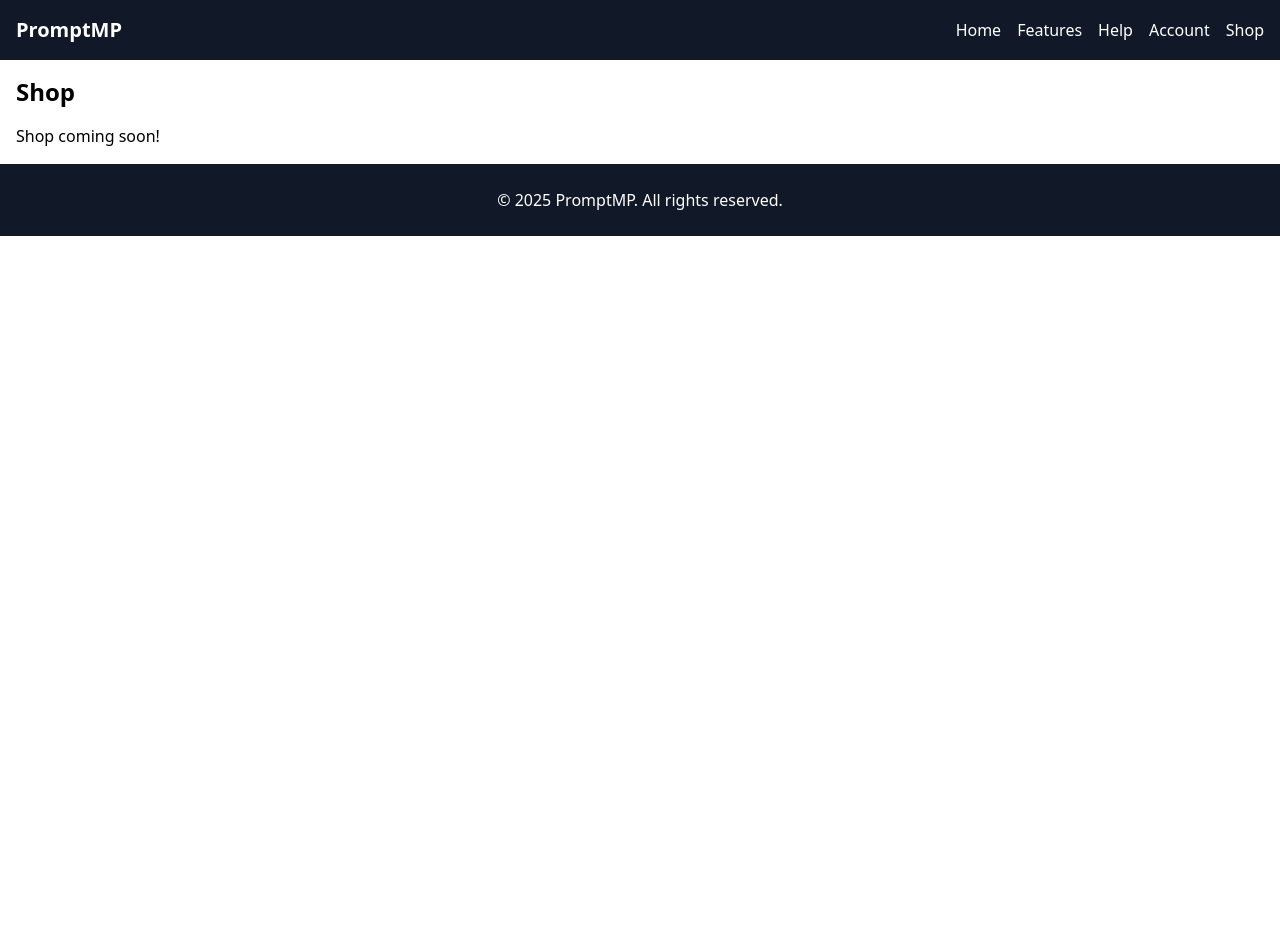
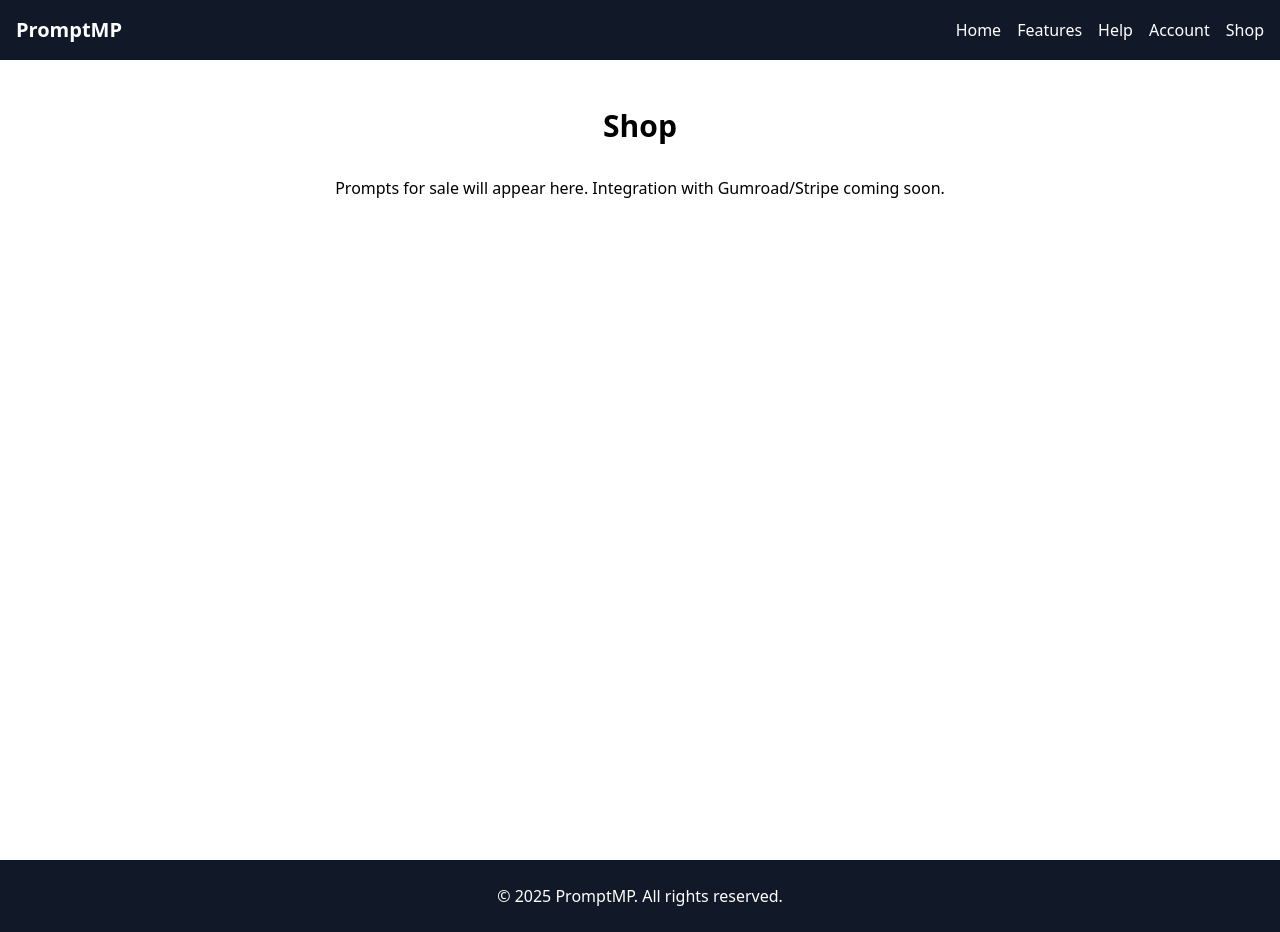
Before and after one commit to Oaric/promptmp-website, a React app: page /shop in a window 1280 px wide. Before the commit the page ends 800 px from the top, so only its background shows below. Built offline with nearby package versions, Linux system fonts and the light colour scheme.

Commit message:
Update Shop.jsx

```diff
--- a/src/pages/Shop.jsx
+++ b/src/pages/Shop.jsx
@@ -1,12 +1,10 @@
-import React from "react";
+import React from 'react';
 
-function Shop() {
+export default function Shop() {
   return (
-    <section className="p-4">
-      <h1 className="text-2xl font-bold mb-4">Shop</h1>
-      <p>Shop coming soon!</p>
-    </section>
+    <div className="min-h-screen px-6 py-12 text-center">
+      <h2 className="text-3xl font-bold mb-8">Shop</h2>
+      <p>Prompts for sale will appear here. Integration with Gumroad/Stripe coming soon.</p>
+    </div>
   );
 }
-
-export default Shop;
```
